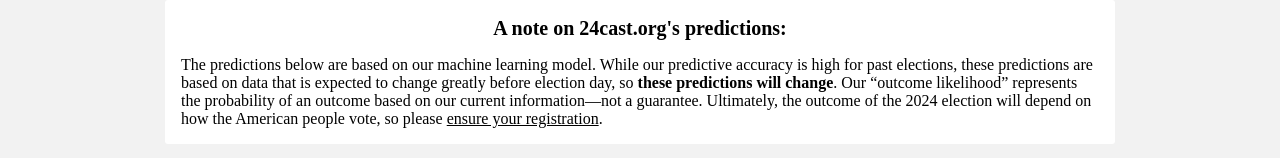
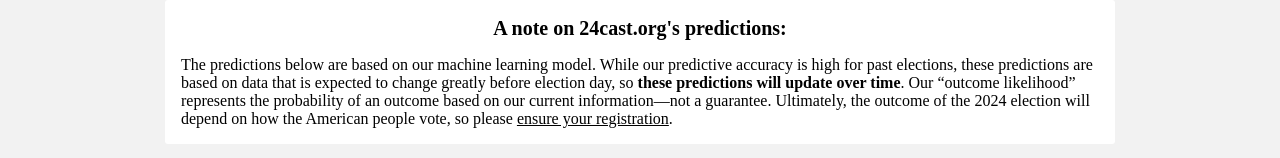
Before and after one commit to BPR-Data-Team/ElectionModel2024-site, a Next.js app: page / in a window 1280 px wide. Shown: the part 178-336 px from the top of the page. Built offline with nearby package versions, Linux system fonts and the light colour scheme; no server answers; a web font is replaced by a local one.

Commit message:
Update WelcomeModule.tsx

```diff
--- a/src/components/modules/WelcomeModule.tsx
+++ b/src/components/modules/WelcomeModule.tsx
@@ -11,7 +11,7 @@ export default function WelcomeModule(): JSX.Element {
       <div className={styles.welcome}>
         <h2>A note on 24cast.org&apos;s predictions:</h2>
         <p>
-        The predictions below are based on our machine learning model. While our predictive accuracy is high for past elections, these predictions are based on data that is expected to change greatly before election day, so <b>these predictions will change</b>. Our &ldquo;outcome likelihood&rdquo; represents the probability of an outcome based on our current information&mdash;not a guarantee. Ultimately, the outcome of the 2024 election will depend on how the American people vote, so please <a href="https://turbovote.org/" className={styles.voteLink}>
+        The predictions below are based on our machine learning model. While our predictive accuracy is high for past elections, these predictions are based on data that is expected to change greatly before election day, so <b>these predictions will update over time</b>. Our &ldquo;outcome likelihood&rdquo; represents the probability of an outcome based on our current information&mdash;not a guarantee. Ultimately, the outcome of the 2024 election will depend on how the American people vote, so please <a href="https://turbovote.org/" className={styles.voteLink}>
           ensure your registration
           </a>.
         </p>
```
